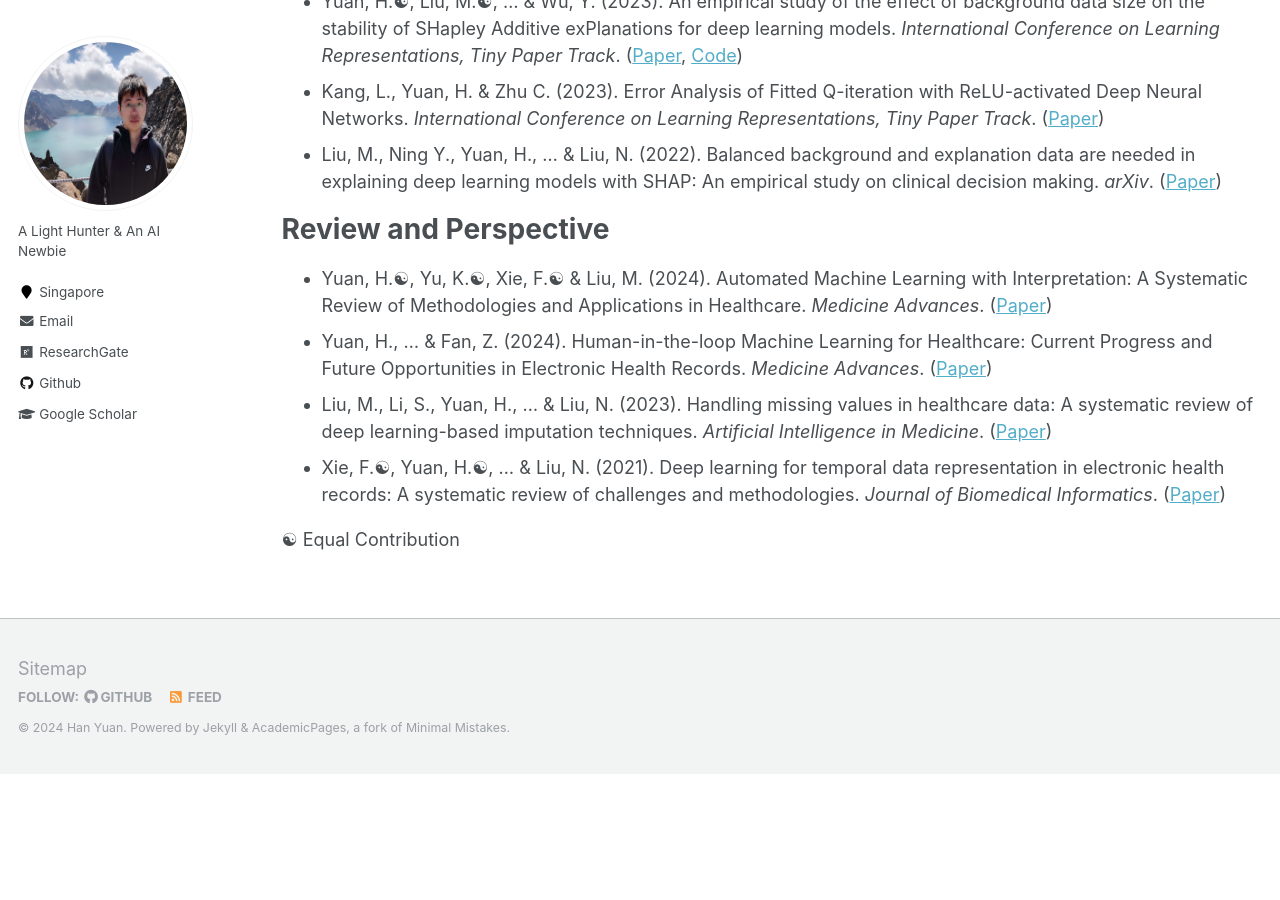
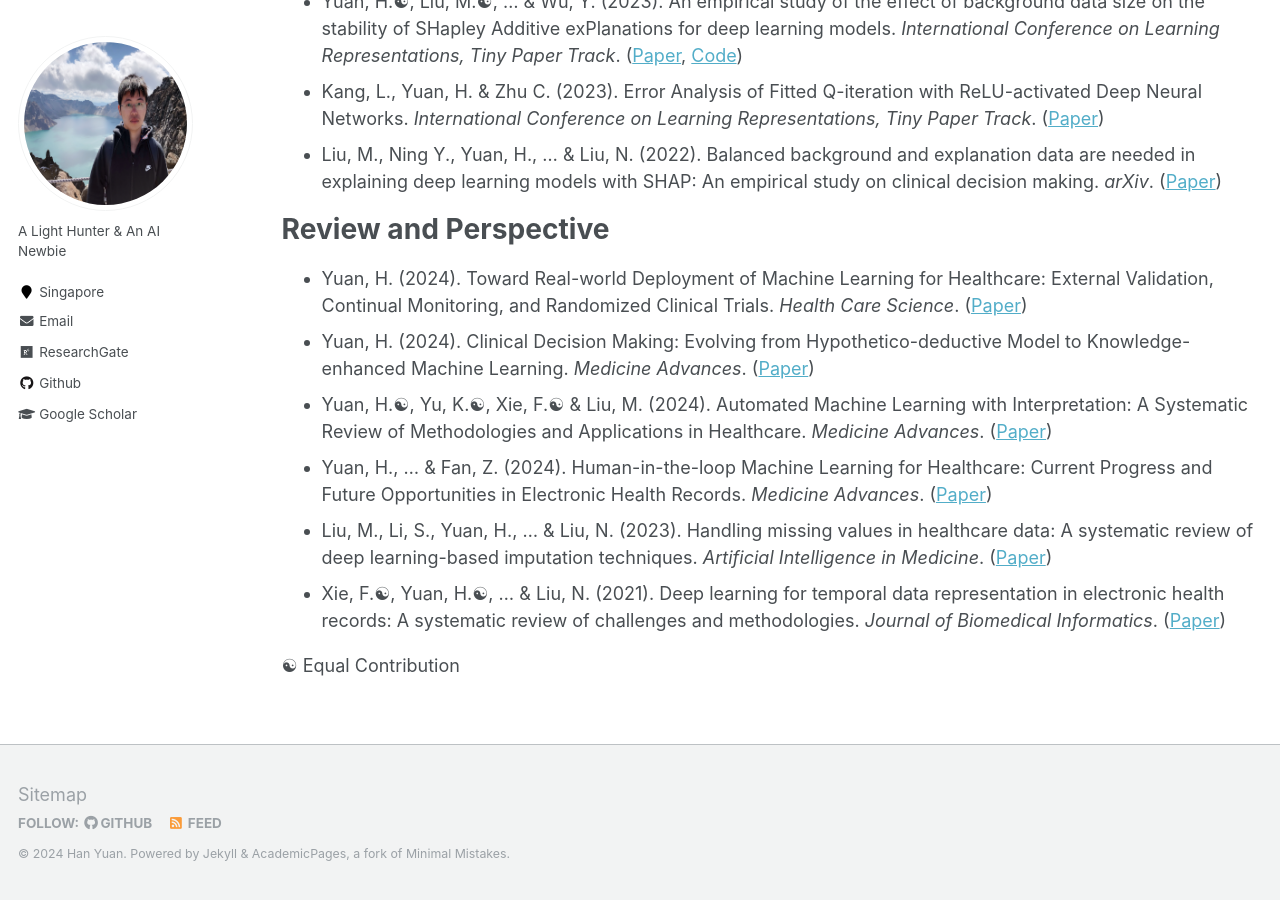
Before and after one commit to Han-Yuan-Med/Han-Yuan-Med.github.io, a Jekyll site: the page built from _pages/publications.md, in a window 1280 px wide and 900 px high, scrolled down 1645 px. Built offline with Jekyll 4.4.1, drawn with Linux system fonts in a browser that asks for light colours; before the commit the page ends 2419 px from its top, so only the background shows below that.

Commit message:
Update publications.md

```diff
--- a/_pages/publications.md
+++ b/_pages/publications.md
@@ -35,6 +35,8 @@ author_profile: true
 * Liu, M., Ning Y., Yuan, H., … & Liu, N. (2022). Balanced background and explanation data are needed in explaining deep learning models with SHAP: An empirical study on clinical decision making. *arXiv*. ([Paper](http://han-yuan-med.github.io/files/Balanced background and explanation data are needed in explaining deep learning models with SHAP An empirical study on clinical decision making.pdf))
 
 # Review and Perspective
+* Yuan, H. (2024). Toward Real-world Deployment of Machine Learning for Healthcare: External Validation, Continual Monitoring, and Randomized Clinical Trials. *Health Care Science*. ([Paper](http://han-yuan-med.github.io/files/.pdf))
+* Yuan, H. (2024). Clinical Decision Making: Evolving from Hypothetico-deductive Model to Knowledge-enhanced Machine Learning. *Medicine Advances*. ([Paper](http://han-yuan-med.github.io/files/.pdf))
 * Yuan, H.☯︎, Yu, K.☯︎, Xie, F.☯︎ & Liu, M. (2024). Automated Machine Learning with Interpretation: A Systematic Review of Methodologies and Applications in Healthcare. *Medicine Advances*. ([Paper](http://han-yuan-med.github.io/files/.pdf))
 * Yuan, H., … & Fan, Z. (2024). Human-in-the-loop Machine Learning for Healthcare: Current Progress and Future Opportunities in Electronic Health Records. *Medicine Advances*. ([Paper](http://han-yuan-med.github.io/files/.pdf))
 * Liu, M., Li, S., Yuan, H., ... & Liu, N. (2023). Handling missing values in healthcare data: A systematic review of deep learning-based imputation techniques. *Artificial Intelligence in Medicine*. ([Paper](http://han-yuan-med.github.io/files/Handling missing values in healthcare data A systematic review of deep learning-based imputation techniques.pdf))
```
